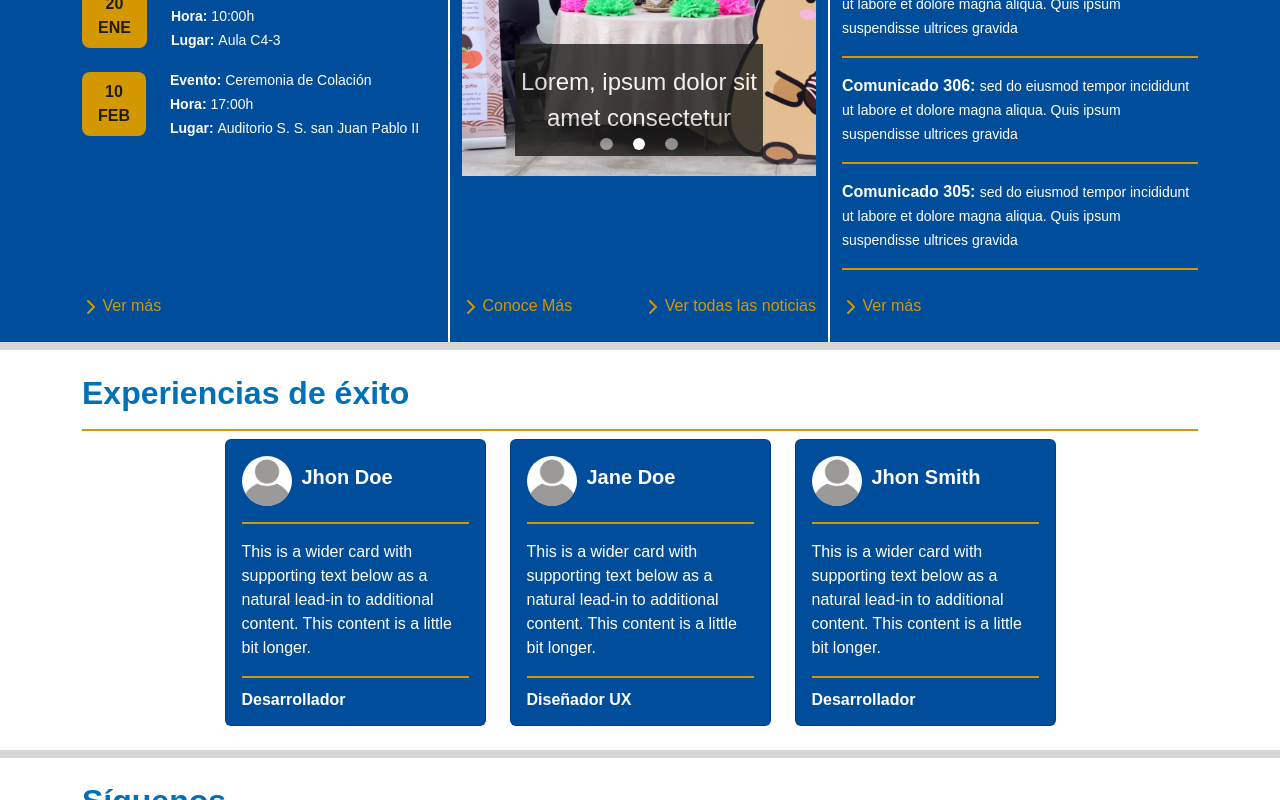
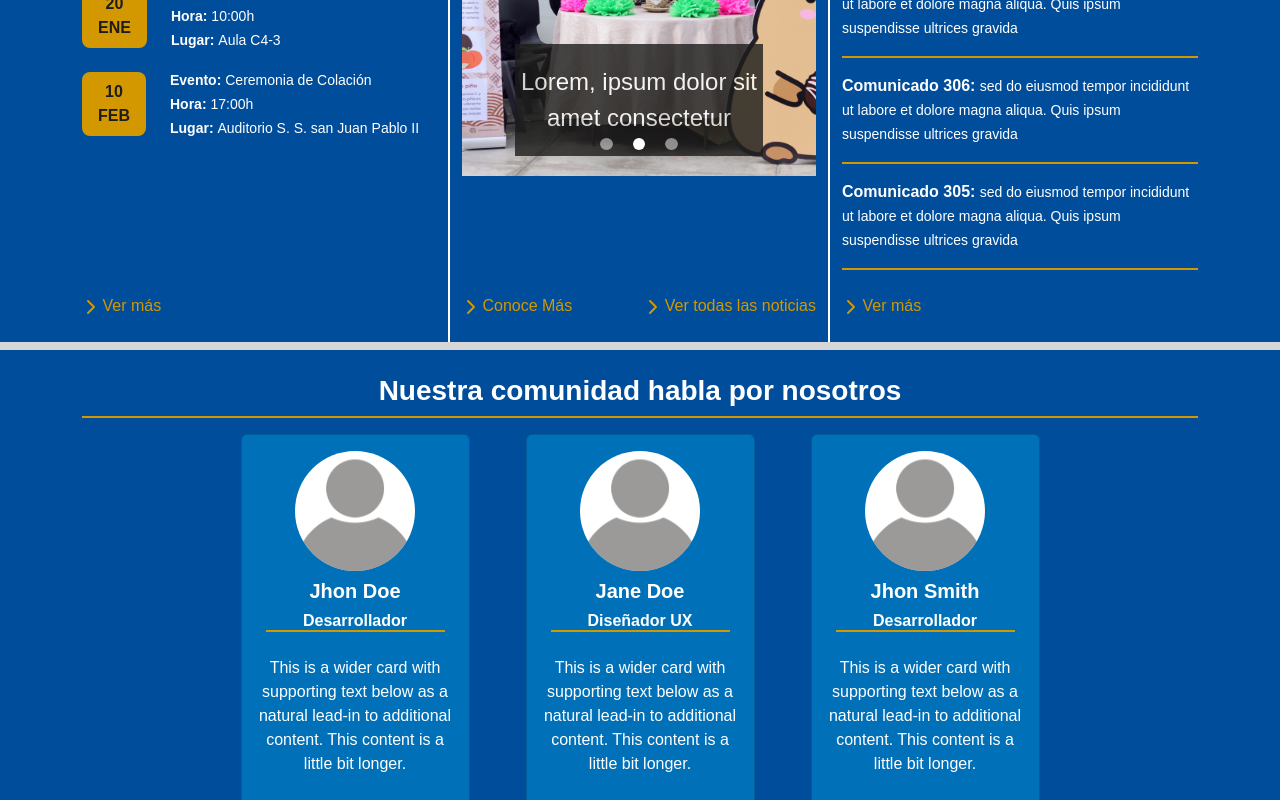
Before and after one commit to SergioCallanPerez/UntelsWebFrontend, a React (Vite) app: page / in a window 1280 px wide. Shown: the part 2000-2800 px from the top of the page. Built offline with nearby package versions, Linux system fonts and the light colour scheme; a web font is replaced by a local one.

Commit message:
Changing style in experiences.jsx

```diff
--- a/src/main/pages/main/sections/academic_programs.jsx
+++ b/src/main/pages/main/sections/academic_programs.jsx
@@ -14,7 +14,7 @@ export default function AcademicPrograms(){
     return(
         <section>
             <Container>
-                <div className="d-flex align-items-center with-h-divider-primary justify-content-center">
+                <div className="d-flex align-items-center with-h-divider-on-background justify-content-center">
                     <h3 className="background-title"><b>Programas académicos</b></h3>
                 </div>
                 <Row className="g-4 justify-content-center">
--- a/src/main/pages/main/sections/campus_life.jsx
+++ b/src/main/pages/main/sections/campus_life.jsx
@@ -34,12 +34,12 @@ export default function CampusLife(){
     return(
         <section>
             <Container>
-                <div className="d-flex align-items-center with-h-divider-primary justify-content-center">
+                <div className="d-flex align-items-center with-h-divider-on-background justify-content-center">
                     <h3 className="background-title"><b>Vida universitaria: ¿Qué encontrarás en Untels?</b></h3>
                 </div>
                 <Row className="g-4 justify-content-center">
                     {cards.map((item)=> (
-                        <Col md={4}>
+                        <Col md={4} key={item.id}>
                             <img src={item.img} width="95%" className="mt-4 campus-img"/>
                             <Card className="on-primary-color m-3">
                                 <Card.Img
--- a/src/main/pages/main/sections/experiences.jsx
+++ b/src/main/pages/main/sections/experiences.jsx
@@ -28,32 +28,32 @@ const cases = [
 
 export default function Experiences() {
   return (
-    <section className="py-4">
+    <section className="py-4 primary">
       <Container>
-        <h2 className={"pb-3 on-background-title text-center text-md-start with-h-divider-on-background"}>
-          <b>Experiencias de éxito</b>
-        </h2>
+        <div className="d-flex align-items-center with-h-divider-on-background justify-content-center">
+          <h3>
+              <b>Nuestra comunidad habla por nosotros</b>
+          </h3>
+        </div>
         <Row className="g-4 justify-content-center">
           {cases.map((caseItem) => (
-            <Col xs={12} md={3} key={caseItem.id}>
-              <Card className="primary">
+            <Col xs={12} md={3} key={caseItem.id} className="d-flex flex-column align-items-center text-center">
+              <Card className="background-light m-3 justify-content-center">
                 <Card.Body>
-                  <div className="d-flex pb-3 align-items-center with-h-divider-on-background">
                     <Card.Img
                       className="cardImg background rounded-circle"
                       variant="top"
                       src={userLogo}
                     />
-                    <Card.Title className="on-primary-color">
+                    <Card.Title className="on-primary-color m-2">
                       <b>{caseItem.name}</b>
                     </Card.Title>
-                  </div>
-                  <Card.Text className="py-3 with-h-divider-on-background">
-                    {caseItem.text}
-                  </Card.Text>
-                  <Card.Subtitle>
+                    <Card.Subtitle className=" m-2 on-primary-color with-h-divider-on-background">
                     <b>{caseItem.work}</b>
-                  </Card.Subtitle>
+                    </Card.Subtitle>
+                    <Card.Text className="py-3 on-primary-color">
+                      {caseItem.text}
+                    </Card.Text>
                 </Card.Body>
               </Card>
             </Col>
--- a/src/main/styles/experiences.css
+++ b/src/main/styles/experiences.css
@@ -11,6 +11,5 @@
 }
 
 .cardImg{
-    width: 50px;
-    margin-right: 10px;
+    width: 120px;
 }
--- a/src/main/styles/root.css
+++ b/src/main/styles/root.css
@@ -63,6 +63,10 @@
 .background {
   background-color: var(--background-color);
   color: var(--on-background-color);
+}
+
+.background-light {
+  background-color: var(--primary-light);
 }
 
 .background-title {
```
